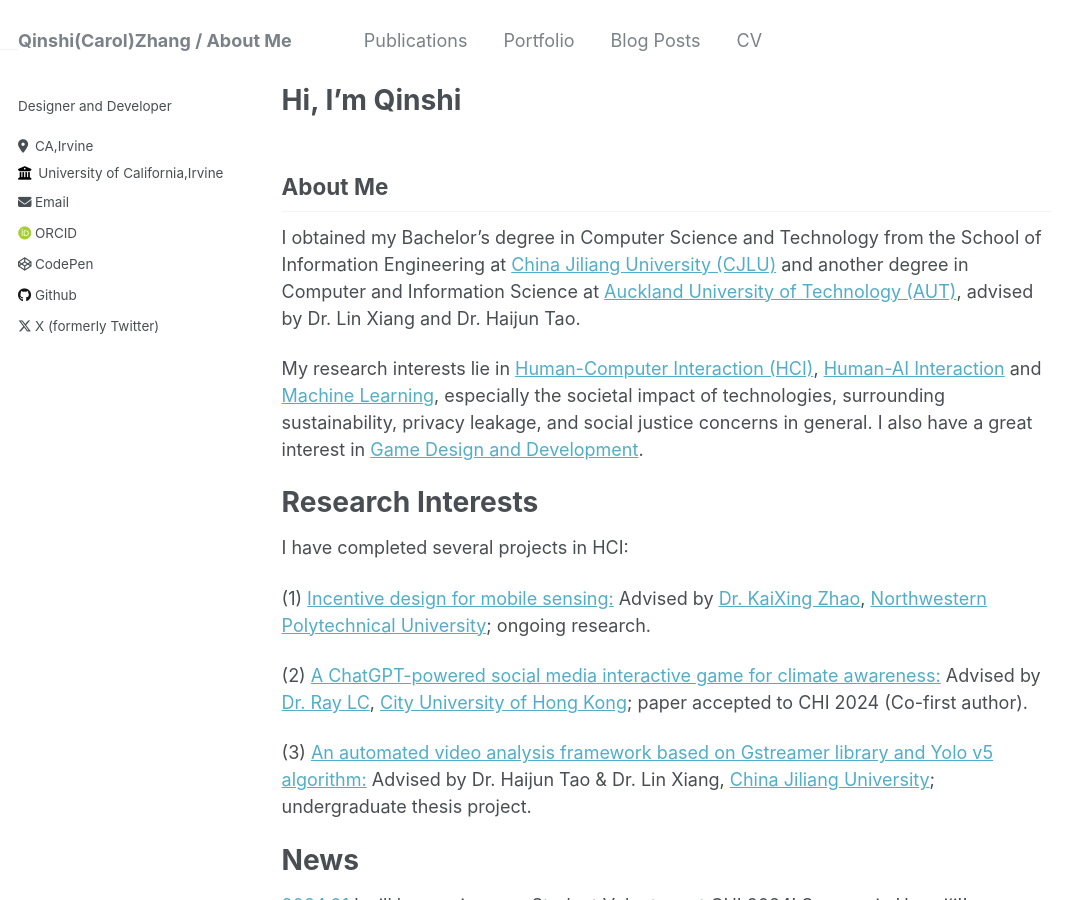
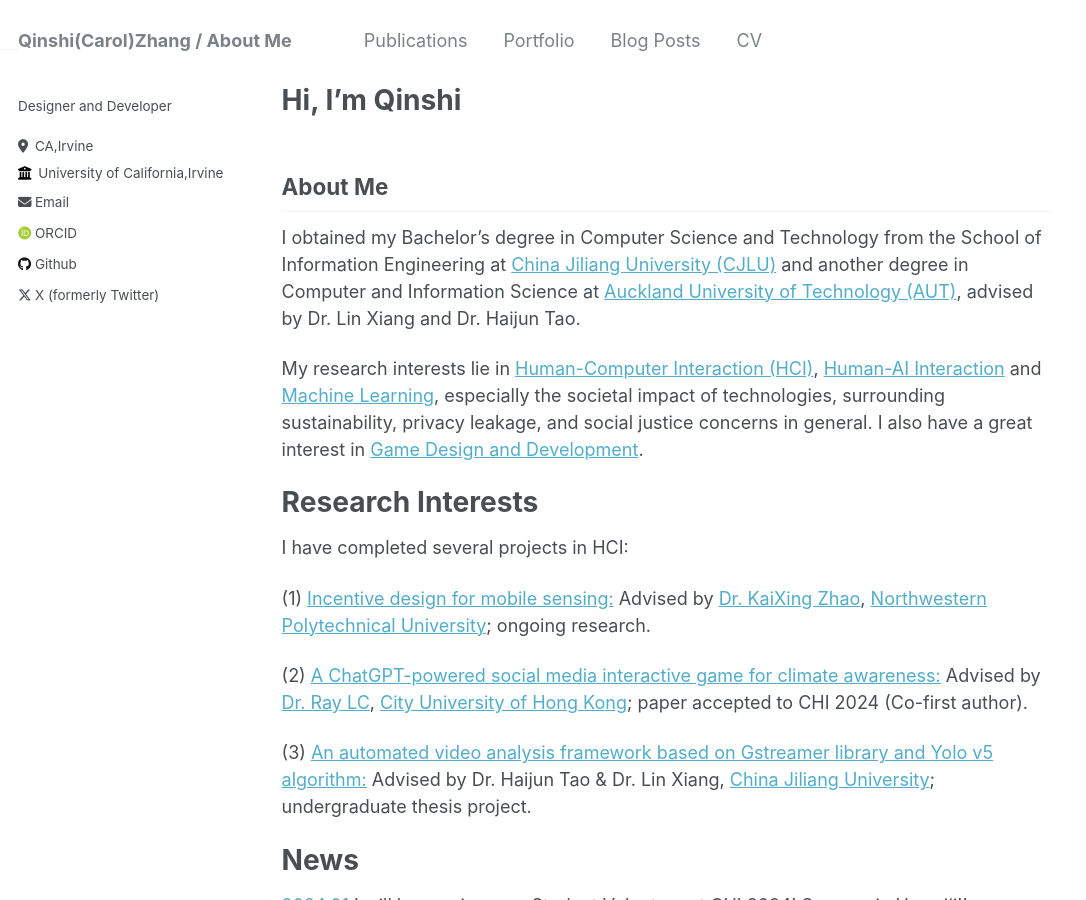
Before and after one commit to Carolzhangzz/AcademicWeb, a Jekyll site: the page built from _pages/about.md, in a window 1280 px wide and 900 px high. Shown: the whole window, without its empty margins (0-1086 px from the left). Built offline with Jekyll 4.4.1, drawn with Linux system fonts in a browser that asks for light colours; some web fonts are replaced.

Commit message:
Update _config.yml

```diff
--- a/_config.yml
+++ b/_config.yml
@@ -40,7 +40,7 @@ author:
 
   # Repositories and software development
   bitbucket        : # Username - Update with your username on the site
-  codepen          :  Carolzhangzz
+  # codepen          :  Carolzhangzz
   dribbble         : # Username
   github           :  Carolzhangzz
   kaggle           : # Username
```
